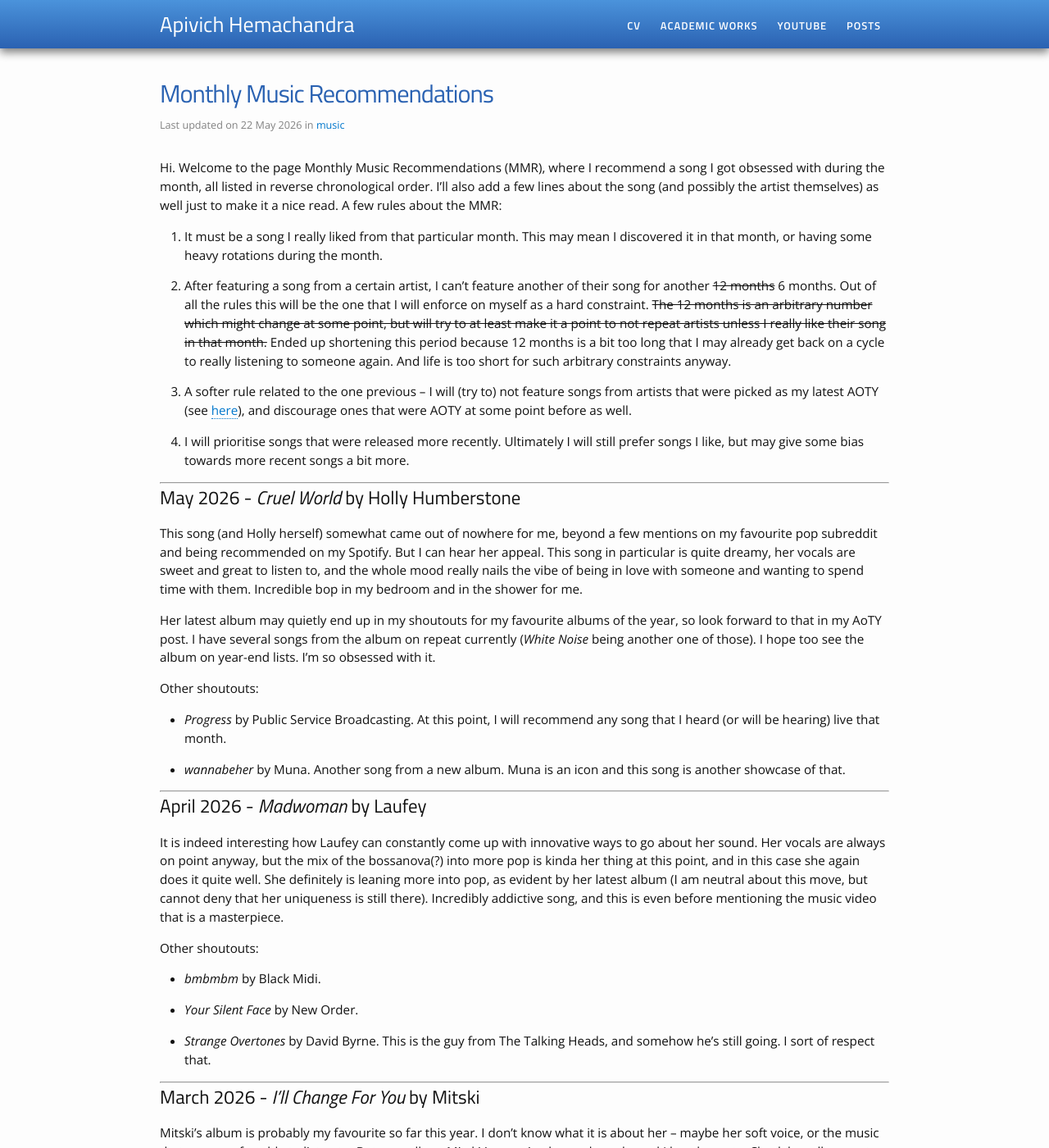
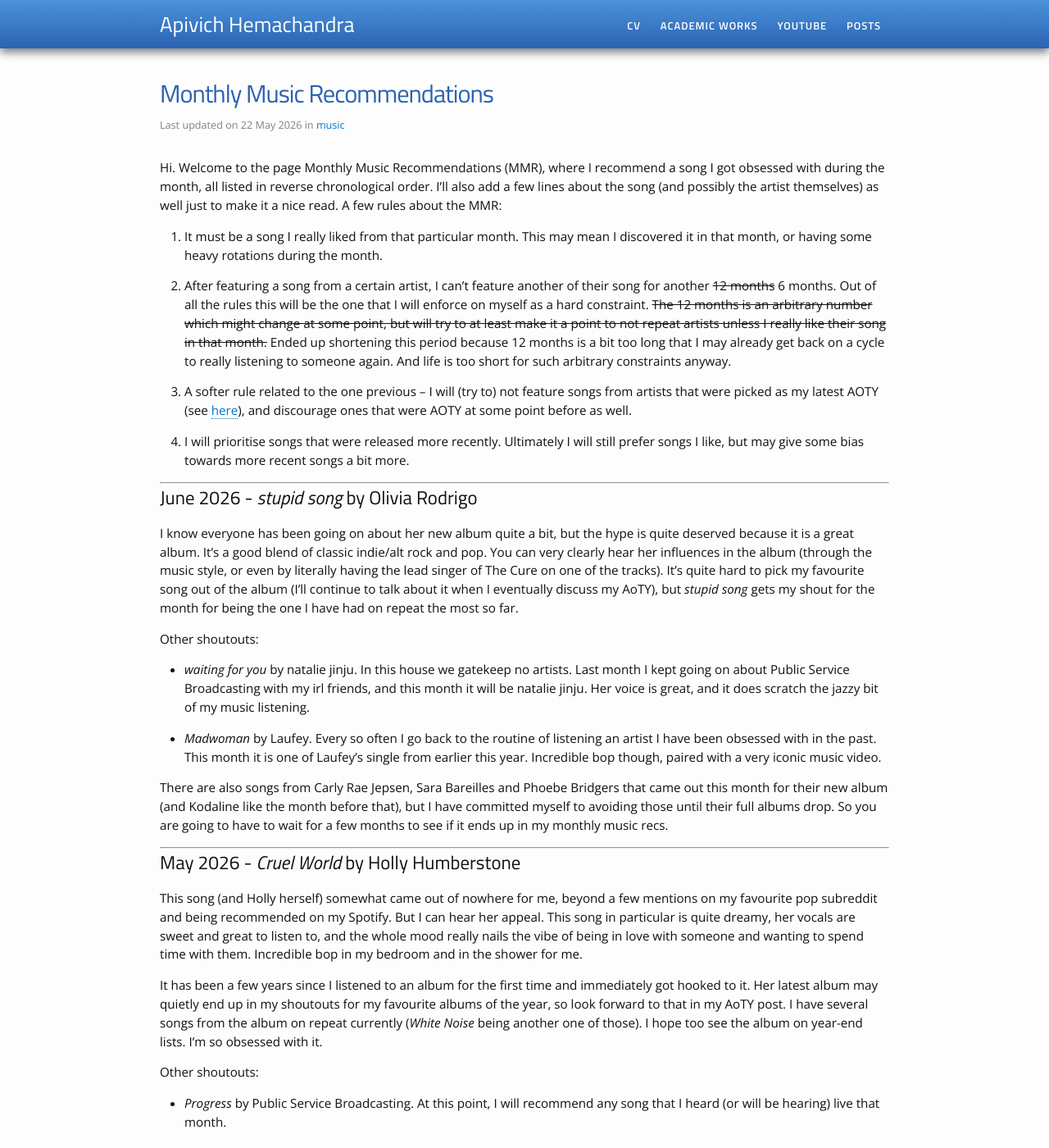
Before and after one commit to apivich-h/apivich-h.github.io, a Jekyll site: the page built from _posts/music/2000-01-01-monthly-music-recs.md, in a window 1280 px wide and 1400 px high. Shown: the whole window at 82% size. Built offline with Jekyll 4.4.1, drawn with Linux system fonts in a browser that asks for light colours.

Commit message:
Update 2000-01-01-monthly-music-recs.md

```diff
--- a/_posts/music/2000-01-01-monthly-music-recs.md
+++ b/_posts/music/2000-01-01-monthly-music-recs.md
@@ -17,11 +17,25 @@ Hi. Welcome to the page Monthly Music Recommendations (MMR), where I recommend a
 
 ---
 
+## June 2026 - _stupid song_ by Olivia Rodrigo
+
+I know everyone has been going on about her new album quite a bit, but the hype is quite deserved because it is a great album. It's a good blend of classic indie/alt rock and pop. You can very clearly hear her influences in the album (through the music style, or even by literally having the lead singer of The Cure on one of the tracks). It's quite hard to pick my favourite song out of the album (I'll continue to talk about it when I eventually discuss my AoTY), but _stupid song_ gets my shout for the month for being the one I have had on repeat the most so far.
+
+Other shoutouts:
+
+- _waiting for you_ by natalie jinju. In this house we gatekeep no artists. Last month I kept going on about Public Service Broadcasting with my irl friends, and this month it will be natalie jinju. Her voice is great, and it does scratch the jazzy bit of my music listening.
+
+- _Madwoman_ by Laufey. Every so often I go back to the routine of listening an artist I have been obsessed with in the past. This month it is one of Laufey's single from earlier this year. Incredible bop though, paired with a very iconic music video.
+
+There are also songs from Carly Rae Jepsen, Sara Bareilles and Phoebe Bridgers that came out this month for their new album (and Kodaline like the month before that), but I have committed myself to avoiding those until their full albums drop. So you are going to have to wait for a few months to see if it ends up in my monthly music recs.
+
+---
+
 ## May 2026 - _Cruel World_ by Holly Humberstone
 
 This song (and Holly herself) somewhat came out of nowhere for me, beyond a few mentions on my favourite pop subreddit and being recommended on my Spotify. But I can hear her appeal. This song in particular is quite dreamy, her vocals are sweet and great to listen to, and the whole mood really nails the vibe of being in love with someone and wanting to spend time with them. Incredible bop in my bedroom and in the shower for me.
 
-Her latest album may quietly end up in my shoutouts for my favourite albums of the year, so look forward to that in my AoTY post. I have several songs from the album on repeat currently (_White Noise_ being another one of those). I hope too see the album on year-end lists. I'm so obsessed with it.
+It has been a few years since I listened to an album for the first time and immediately got hooked to it. Her latest album may quietly end up in my shoutouts for my favourite albums of the year, so look forward to that in my AoTY post. I have several songs from the album on repeat currently (_White Noise_ being another one of those). I hope too see the album on year-end lists. I'm so obsessed with it.
 
 Other shoutouts:
 
```
